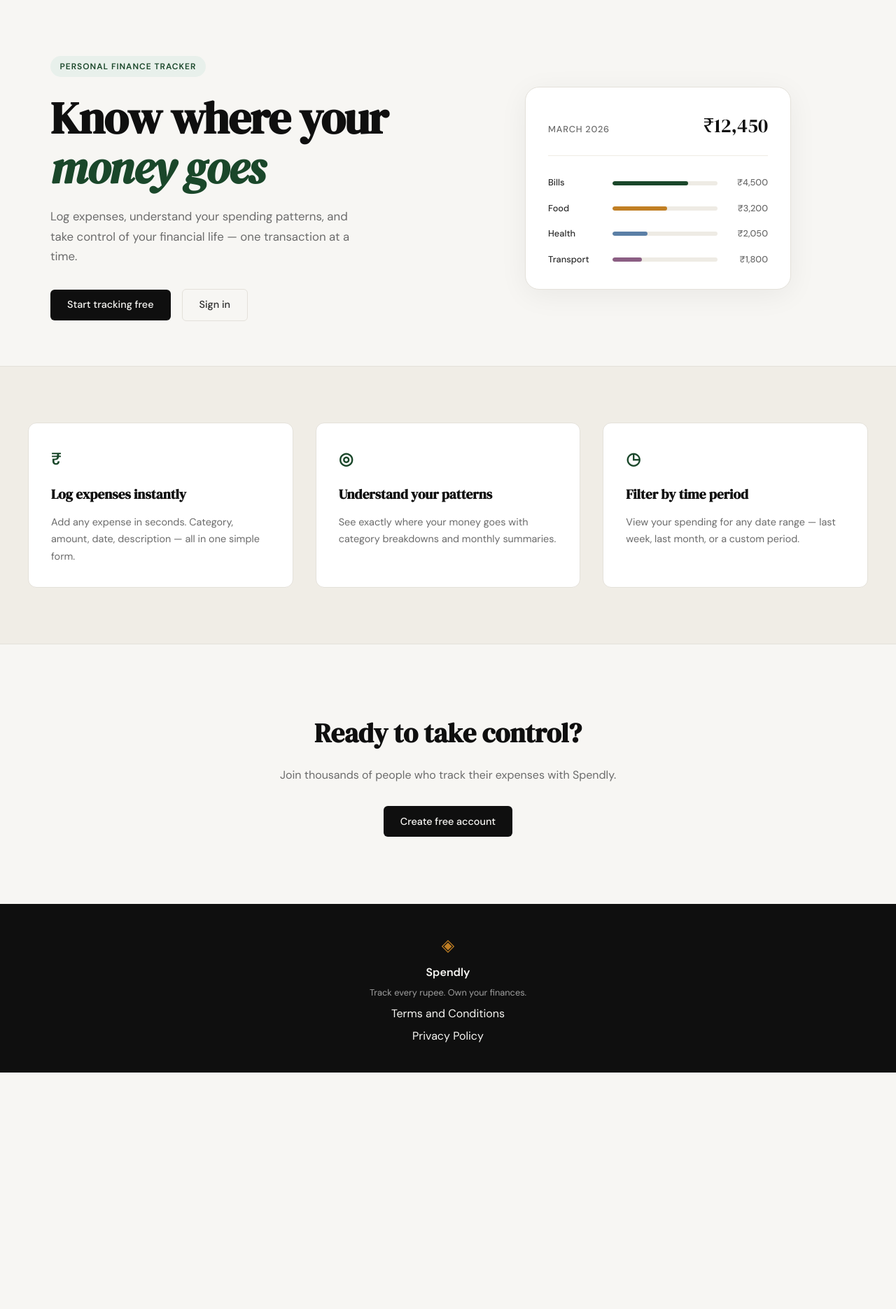
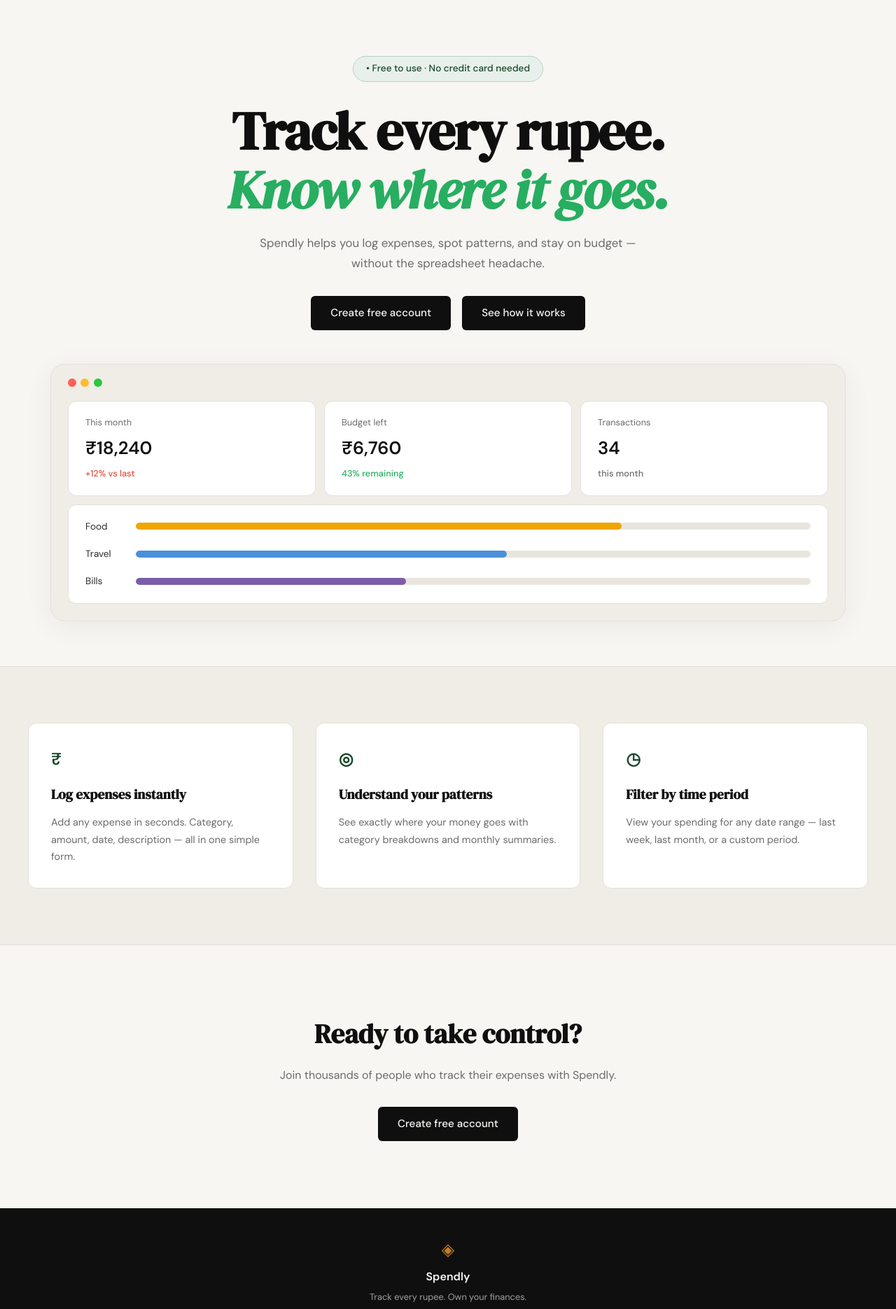
Before and after one commit to shantanu-lrnr/spendly, a Flask app: page / in a window 1280 px wide. Shown: the part 61-1932 px from the top of the page at 70% size. Before the commit the page ends 1594 px from the top, so only its background shows below. Run offline with Flask 3, Linux system fonts and the light colour scheme.

Commit message:
landing: redesign hero section to match mock

```diff
--- a/static/css/style.css
+++ b/static/css/style.css
@@ -125,30 +125,34 @@ a { color: inherit; text-decoration: none; }
 
 .hero {
     padding: 5rem 2rem 4rem;
-    display: grid;
-    grid-template-columns: 1fr 1fr;
-    gap: 4rem;
+    display: flex;
+    flex-direction: column;
     align-items: center;
+    text-align: center;
     max-width: var(--max-width);
     margin: 0 auto;
+}
+
+.hero-content {
+    max-width: 680px;
+    margin-bottom: 3rem;
 }
 
 .hero-badge {
     display: inline-block;
     background: var(--accent-light);
     color: var(--accent);
-    font-size: 0.75rem;
-    font-weight: 600;
-    letter-spacing: 0.08em;
-    text-transform: uppercase;
-    padding: 0.35rem 0.85rem;
+    font-size: 0.85rem;
+    font-weight: 500;
+    padding: 0.4rem 1.1rem;
     border-radius: 999px;
-    margin-bottom: 1.5rem;
+    border: 1px solid #b2d4be;
+    margin-bottom: 1.75rem;
 }
 
 .hero-title {
     font-family: var(--font-display);
-    font-size: clamp(2.5rem, 5vw, 4rem);
+    font-size: clamp(3rem, 6vw, 5rem);
     line-height: 1.1;
     letter-spacing: -0.02em;
     color: var(--ink);
@@ -157,21 +161,23 @@ a { color: inherit; text-decoration: none; }
 
 .hero-title em {
     font-style: italic;
-    color: var(--accent);
+    color: #27ae60;
+    display: block;
 }
 
 .hero-subtitle {
     font-size: 1.05rem;
     color: var(--ink-muted);
     line-height: 1.7;
-    max-width: 460px;
-    margin-bottom: 2rem;
+    max-width: 560px;
+    margin: 0 auto 2rem;
 }
 
 .hero-actions {
     display: flex;
     gap: 1rem;
     align-items: center;
+    justify-content: center;
 }
 
 /* ------------------------------------------------------------------ */
@@ -181,6 +187,7 @@ a { color: inherit; text-decoration: none; }
 .hero-visual {
     display: flex;
     justify-content: center;
+    width: 100%;
 }
 
 .mock-card {
@@ -257,6 +264,108 @@ a { color: inherit; text-decoration: none; }
 }
 
 /* ------------------------------------------------------------------ */
+/* Mock browser (hero visual)                                         */
+/* ------------------------------------------------------------------ */
+
+.mock-browser {
+    width: 100%;
+    background: var(--paper-warm);
+    border: 1px solid var(--border);
+    border-radius: var(--radius-lg);
+    padding: 1.25rem 1.5rem 1.5rem;
+    box-shadow: 0 8px 40px rgba(0,0,0,0.06);
+}
+
+.mock-browser-dots {
+    display: flex;
+    gap: 0.4rem;
+    margin-bottom: 1.25rem;
+}
+
+.dot {
+    width: 12px;
+    height: 12px;
+    border-radius: 50%;
+}
+
+.dot-red    { background: #ff5f57; }
+.dot-yellow { background: #febc2e; }
+.dot-green-dot { background: #28c840; }
+
+.mock-stats {
+    display: grid;
+    grid-template-columns: repeat(3, 1fr);
+    gap: 0.75rem;
+    margin-bottom: 0.75rem;
+}
+
+.mock-stat-card {
+    background: var(--paper-card);
+    border: 1px solid var(--border);
+    border-radius: var(--radius-md);
+    padding: 1.25rem 1.5rem;
+    text-align: left;
+}
+
+.mock-stat-label {
+    font-size: 0.8rem;
+    color: var(--ink-muted);
+    margin-bottom: 0.4rem;
+}
+
+.mock-stat-value {
+    font-size: 1.6rem;
+    font-weight: 700;
+    color: var(--ink);
+    margin-bottom: 0.3rem;
+    font-family: var(--font-body);
+}
+
+.mock-stat-sub       { font-size: 0.8rem; font-weight: 500; }
+.mock-stat-danger    { color: #e74c3c; }
+.mock-stat-accent    { color: #27ae60; }
+.mock-stat-muted     { color: var(--ink-muted); }
+
+.mock-chart {
+    background: var(--paper-card);
+    border: 1px solid var(--border);
+    border-radius: var(--radius-md);
+    padding: 1.25rem 1.5rem;
+    display: flex;
+    flex-direction: column;
+    gap: 1.1rem;
+}
+
+.mock-chart-row {
+    display: grid;
+    grid-template-columns: 56px 1fr;
+    align-items: center;
+    gap: 1rem;
+}
+
+.mock-chart-label {
+    font-size: 0.85rem;
+    color: var(--ink-soft);
+    text-align: left;
+}
+
+.mock-chart-track {
+    height: 10px;
+    background: #e8e5de;
+    border-radius: 999px;
+    overflow: hidden;
+}
+
+.mock-chart-bar {
+    height: 100%;
+    border-radius: 999px;
+}
+
+.bar-food   { background: #f0a500; }
+.bar-travel { background: #4a90d9; }
+.bar-bills  { background: #7b5ea7; }
+
+/* ------------------------------------------------------------------ */
 /* Buttons                                                             */
 /* ------------------------------------------------------------------ */
 
@@ -264,10 +373,10 @@ a { color: inherit; text-decoration: none; }
     display: inline-block;
     background: var(--ink);
     color: var(--paper);
-    padding: 0.65rem 1.5rem;
+    padding: 0.8rem 1.75rem;
     border-radius: var(--radius-sm);
     font-family: var(--font-body);
-    font-size: 0.9rem;
+    font-size: 0.95rem;
     font-weight: 500;
     cursor: pointer;
     border: none;
@@ -571,16 +680,12 @@ a { color: inherit; text-decoration: none; }
 /* ------------------------------------------------------------------ */
 
 @media (max-width: 900px) {
-    .hero {
-        grid-template-columns: 1fr;
-        text-align: center;
-    }
+    .mock-stats { grid-template-columns: 1fr; }
+    .features-inner { grid-template-columns: 1fr; }
+}
 
-    .hero-subtitle { max-width: 100%; }
-    .hero-actions { justify-content: center; }
+@media (max-width: 600px) {
     .hero-visual { display: none; }
-
-    .features-inner { grid-template-columns: 1fr; }
 }
 
 @media (max-width: 600px) {
--- a/templates/landing.html
+++ b/templates/landing.html
@@ -5,56 +5,63 @@
 {% block content %}
 
 <section class="hero">
-    <div class="hero-inner">
-        <div class="hero-badge">Personal Finance Tracker</div>
+    <div class="hero-content">
+        <div class="hero-badge">• Free to use · No credit card needed</div>
         <h1 class="hero-title">
-            Know where your<br>
-            <em>money goes</em>
+            Track every rupee.<br>
+            <em>Know where it goes.</em>
         </h1>
         <p class="hero-subtitle">
-            Log expenses, understand your spending patterns,
-            and take control of your financial life —
-            one transaction at a time.
+            Spendly helps you log expenses, spot patterns, and stay
+            on budget — without the spreadsheet headache.
         </p>
         <div class="hero-actions">
-            <a href="{{ url_for('register') }}" class="btn-primary">Start tracking free</a>
-            <a href="{{ url_for('login') }}" class="btn-ghost">Sign in</a>
+            <a href="{{ url_for('register') }}" class="btn-primary">Create free account</a>
+            <a href="#" class="btn-primary">See how it works</a>
         </div>
     </div>
     <div class="hero-visual">
-        <div class="mock-card">
-            <div class="mock-card-header">
-                <span class="mock-label">March 2026</span>
-                <span class="mock-total">₹12,450</span>
+        <div class="mock-browser">
+            <div class="mock-browser-dots">
+                <span class="dot dot-red"></span>
+                <span class="dot dot-yellow"></span>
+                <span class="dot dot-green-dot"></span>
             </div>
-            <div class="mock-bars">
-                <div class="mock-bar-row">
-                    <span class="mock-cat">Bills</span>
-                    <div class="mock-bar-track">
-                        <div class="mock-bar" style="width: 72%"></div>
+            <div class="mock-stats">
+                <div class="mock-stat-card">
+                    <div class="mock-stat-label">This month</div>
+                    <div class="mock-stat-value">₹18,240</div>
+                    <div class="mock-stat-sub mock-stat-danger">+12% vs last</div>
+                </div>
+                <div class="mock-stat-card">
+                    <div class="mock-stat-label">Budget left</div>
+                    <div class="mock-stat-value">₹6,760</div>
+                    <div class="mock-stat-sub mock-stat-accent">43% remaining</div>
+                </div>
+                <div class="mock-stat-card">
+                    <div class="mock-stat-label">Transactions</div>
+                    <div class="mock-stat-value">34</div>
+                    <div class="mock-stat-sub mock-stat-muted">this month</div>
+                </div>
+            </div>
+            <div class="mock-chart">
+                <div class="mock-chart-row">
+                    <span class="mock-chart-label">Food</span>
+                    <div class="mock-chart-track">
+                        <div class="mock-chart-bar bar-food" style="width: 72%"></div>
                     </div>
-                    <span class="mock-amt">₹4,500</span>
                 </div>
-                <div class="mock-bar-row">
-                    <span class="mock-cat">Food</span>
-                    <div class="mock-bar-track">
-                        <div class="mock-bar mock-bar-2" style="width: 52%"></div>
+                <div class="mock-chart-row">
+                    <span class="mock-chart-label">Travel</span>
+                    <div class="mock-chart-track">
+                        <div class="mock-chart-bar bar-travel" style="width: 55%"></div>
                     </div>
-                    <span class="mock-amt">₹3,200</span>
                 </div>
-                <div class="mock-bar-row">
-                    <span class="mock-cat">Health</span>
-                    <div class="mock-bar-track">
-                        <div class="mock-bar mock-bar-3" style="width: 33%"></div>
+                <div class="mock-chart-row">
+                    <span class="mock-chart-label">Bills</span>
+                    <div class="mock-chart-track">
+                        <div class="mock-chart-bar bar-bills" style="width: 40%"></div>
                     </div>
-                    <span class="mock-amt">₹2,050</span>
-                </div>
-                <div class="mock-bar-row">
-                    <span class="mock-cat">Transport</span>
-                    <div class="mock-bar-track">
-                        <div class="mock-bar mock-bar-4" style="width: 28%"></div>
-                    </div>
-                    <span class="mock-amt">₹1,800</span>
                 </div>
             </div>
         </div>
```
Also changed, not shown: file.txt (line endings or trailing spaces).
